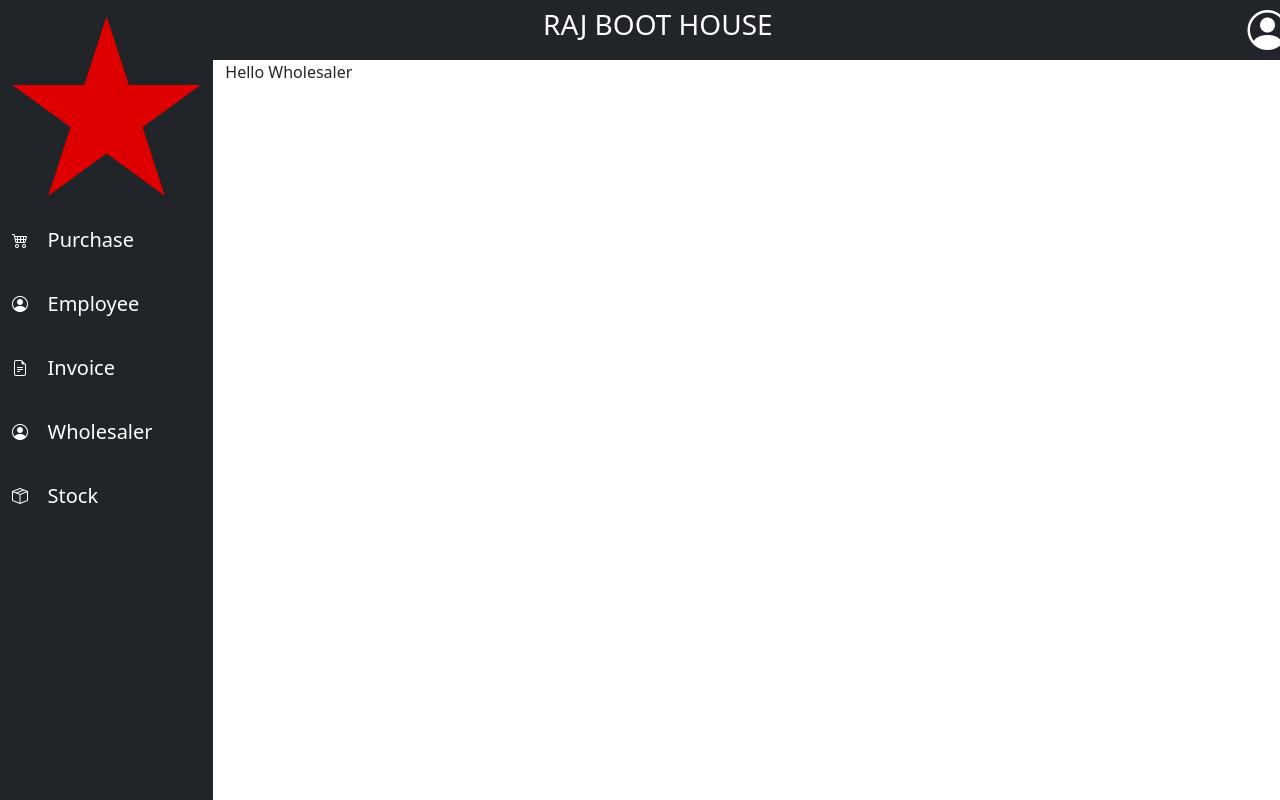
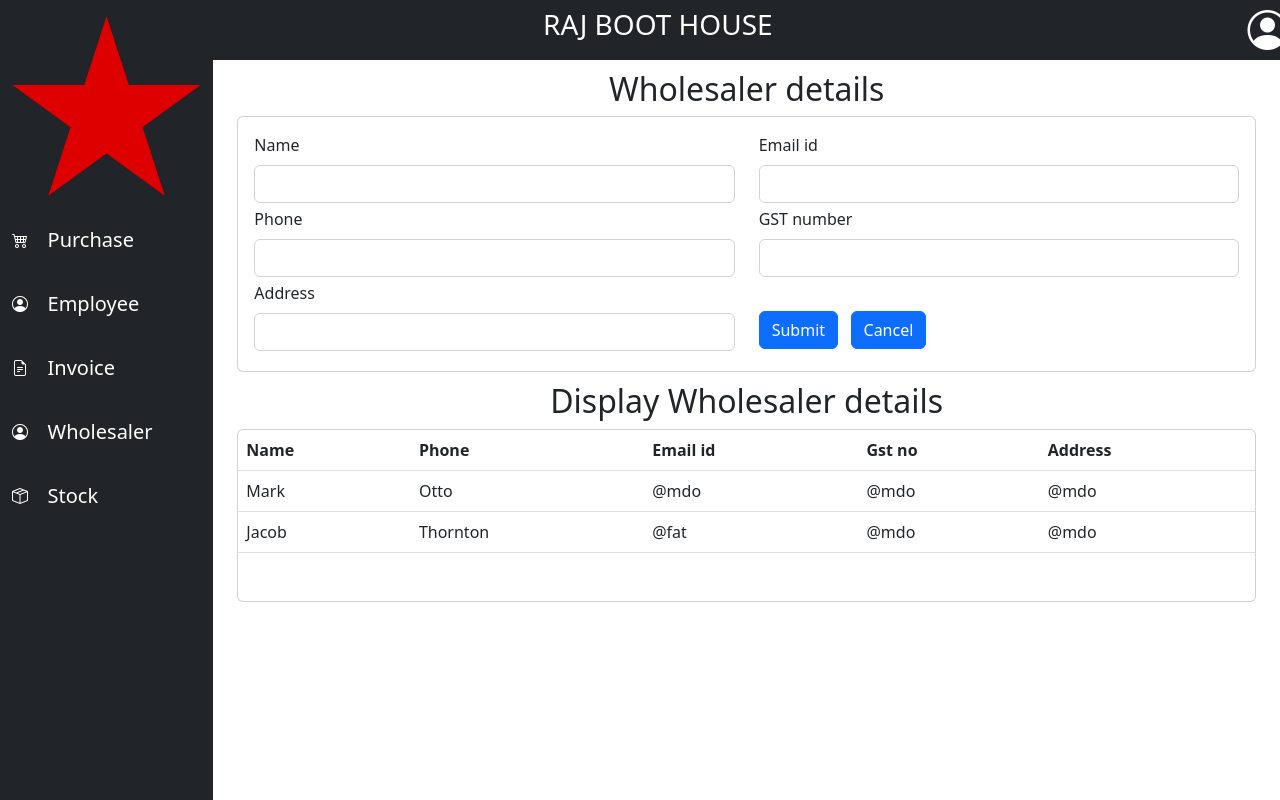
Before and after one commit to Mayan-007/erp-project, a React (Create React App) app in the folder frontend/app/: page /wholesaler in a window 1280 px wide. Built offline with nearby package versions, Linux system fonts and the light colour scheme.

Commit message:
wholesaler detail component

```diff
--- a/frontend/app/src/components/Invoice.js
+++ b/frontend/app/src/components/Invoice.js
@@ -2,64 +2,8 @@ import React, { Component } from 'react'
 
 export default class Invoice extends Component {
     render() {
-        return (
-            <div  className="container">
-                 <h2><center>Generate Invoice</center></h2>
-                <div className='card'>
+        return(<div>
 
-                    <div  className="card-body">
-                        <form>
-                            <div className='row'>
-                            <div className='col-md-6'>
-                                <div className="mb-1">
-                                    <label for="name"  className="form-label">Name</label>
-                                    <input type="text"  className="form-control"></input>
-                                </div>
-                                <div className="mb-1">
-                                    <label for="phone" className="form-label">Phone </label>
-                                    <input type="text" className="form-control"></input>
-                                </div>
-                                <div className="mb-1">
-                                    <label for="brand" className="form-label">Brand</label>
-                                    <input type="text" className="form-control"></input>
-                                </div>
-                                <div className="mb-1">
-                                    <label for="discount" className="form-label">Discount</label>
-                                    <input type="text" className="form-control"></input>
-                                </div>
-
-                              </div>
-                              <div className='col-6'>
-                              <div className="mb-1">
-                                    <label for="category" className="form-label">Category</label>
-                                    <select  className="form-control">
-                                        <option>Shoe</option>
-                                        <option>Sandels</option>
-                                    </select>
-                                    {/* <input type="number" className="form-control"></input> */}
-                                </div>
-                                <div className="mb-1">
-                                    <label for="quantity" className="form-label">Quantity</label>
-                                    <input type="number" className="form-control"></input>
-                                </div>
-                                <div className="mb-1">
-                                    <label for="size" className="form-label">Size</label>
-                                    <input type="number" className="form-control"></input>
-                                </div>
-                                <div className='mb-1'>
-                                <button type="submit" class="btn btn-primary">Submit</button>&nbsp;&nbsp;&nbsp;
-                                <button type="reset" class="btn btn-primary">Cancel</button>
-                                </div>
-
-                              </div>
-                            </div>
-
-
-                        </form>
-                    </div>
-
-                </div>
-            </div>
-        )
+        </div>)
     }
 }
--- a/frontend/app/src/components/Wholesaler.js
+++ b/frontend/app/src/components/Wholesaler.js
@@ -4,7 +4,83 @@ export default class Wholesaler extends Component {
     render() {
         return (
             <div>
-                Hello Wholesaler
+                <div className="container">
+                    <h2 style={{marginTop: 10}}><center>Wholesaler details</center></h2>
+                    <div className='card'>
+
+                        <div className="card-body">
+                            <form>
+                                <div className='row'>
+                                    <div className='col-md-6'>
+                                        <div className="mb-1">
+                                            <label for="name" className="form-label">Name</label>
+                                            <input type="text" className="form-control"></input>
+                                        </div>
+                                        <div className="mb-1">
+                                            <label for="phone" className="form-label">Phone </label>
+                                            <input type="text" className="form-control"></input>
+                                        </div>
+                                        <div className="mb-1">
+                                            <label for="brand" className="form-label">Address</label>
+                                            <input type="text-area" className="form-control"></input>
+                                        </div>
+
+                                    </div>
+                                    <div className='col-6'>
+                                        <div className="mb-1">
+                                            <label for="quantity" className="form-label">Email id</label>
+                                            <input type="email" className="form-control"></input>
+                                        </div>
+                                        <div className="mb-1">
+                                            <label for="size" className="form-label">GST number</label>
+                                            <input type="text" className="form-control"></input>
+                                        </div>
+                                        <div className='mb-1'>
+                                            <button type="submit" class="btn btn-primary"style={{marginTop: 30}}>Submit</button>&nbsp;&nbsp;&nbsp;
+                                            <button type="reset" class="btn btn-primary"style={{marginTop: 30}}>Cancel</button>
+                                        </div>
+
+                                    </div>
+                                </div>
+
+                            </form>
+                        </div>
+                    </div>
+                </div>
+                <div className="container">
+                    <h2 style={{marginTop: 10}}><center> Display Wholesaler details</center></h2>
+                    <div className='card'>
+                        <table class="card-table table">
+                            <thead>
+                                <tr>
+                                    <th scope="col">Name</th>
+                                    <th scope="col">Phone</th>
+                                    <th scope="col">Email id</th>
+                                    <th scope="col">Gst no</th>
+                                    <th scope="col">Address</th>
+                                </tr>
+                            </thead>
+                            <tbody>
+                                <tr>
+                                    <td>Mark</td>
+                                    <td>Otto</td>
+                                    <td>@mdo</td>
+                                    <td>@mdo</td>
+                                    <td>@mdo</td>
+                                </tr>
+                                <tr>
+                                    <td>Jacob</td>
+                                    <td>Thornton</td>
+                                    <td>@fat</td>
+                                    <td>@mdo</td>
+                                    <td>@mdo</td>
+                                </tr>
+                            </tbody>
+                        </table>
+                        <div className="card-body">
+                        </div>
+                    </div>
+                </div>
             </div>
         )
     }
```
